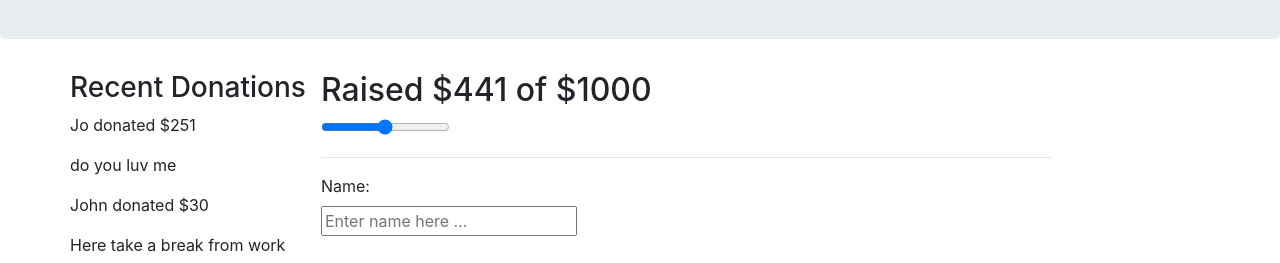
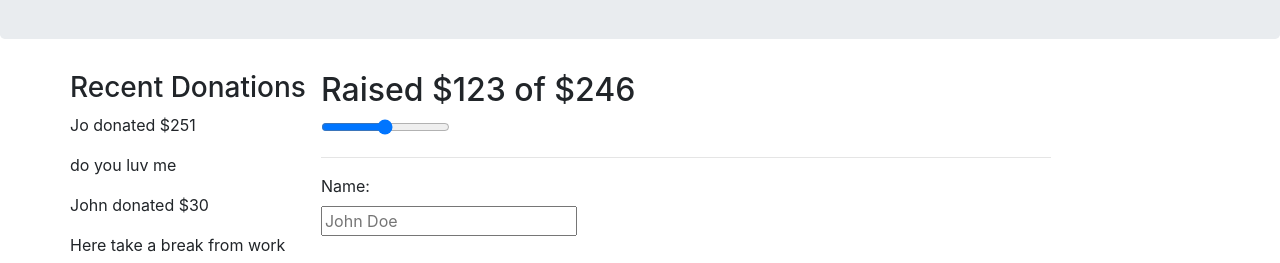
Before and after one commit to joinpursuit/Pursuit-Core-Web-Props-Lab-Tested, a React (Create React App) app: page / in a window 1280 px wide. Shown: the part 191-454 px from the top of the page. Built offline with nearby package versions, Linux system fonts and the light colour scheme.

Commit message:
minor fixes

```diff
--- a/src/Components/DonationForm.js
+++ b/src/Components/DonationForm.js
@@ -7,7 +7,7 @@ const DonationForm = () => {
         <div>
           <label>Name:</label>
           <br></br>
-          <input type="text" placeholder="Enter name here ..."></input>
+          <input type="text" placeholder="John Doe"></input>
         </div>
 
         <div>
@@ -21,7 +21,7 @@ const DonationForm = () => {
           <br></br>
           <label>Amount to donate:</label>
           <br></br>
-          <input type="range" min="0" max="500" ></input>
+          <input type="range" min="5" max="1000" ></input>
         </div>
 
         <div>
--- a/src/Components/Progress.js
+++ b/src/Components/Progress.js
@@ -5,7 +5,7 @@ const Progress = () => {
   return (
     <section>
       <div>
-        <h2>Raised $441 of <span>$1000</span></h2>
+        <h2>Raised $123 of <span>$246</span></h2>
       </div>
 
       <div>
--- a/src/Components/RecentDonations.js
+++ b/src/Components/RecentDonations.js
@@ -1,7 +1,6 @@
 import React from "react";
 
 const RecentDonations = () => {
-
 
   return (
     <section>
```
